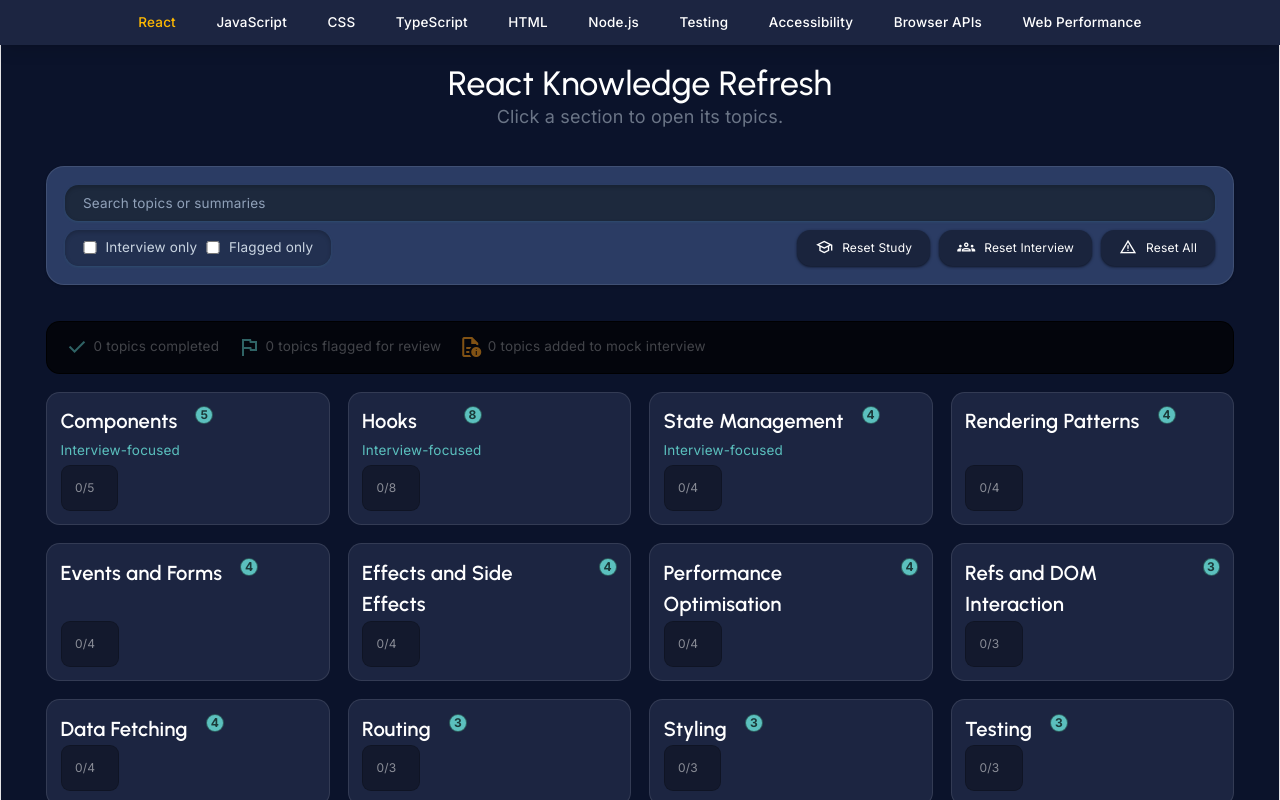
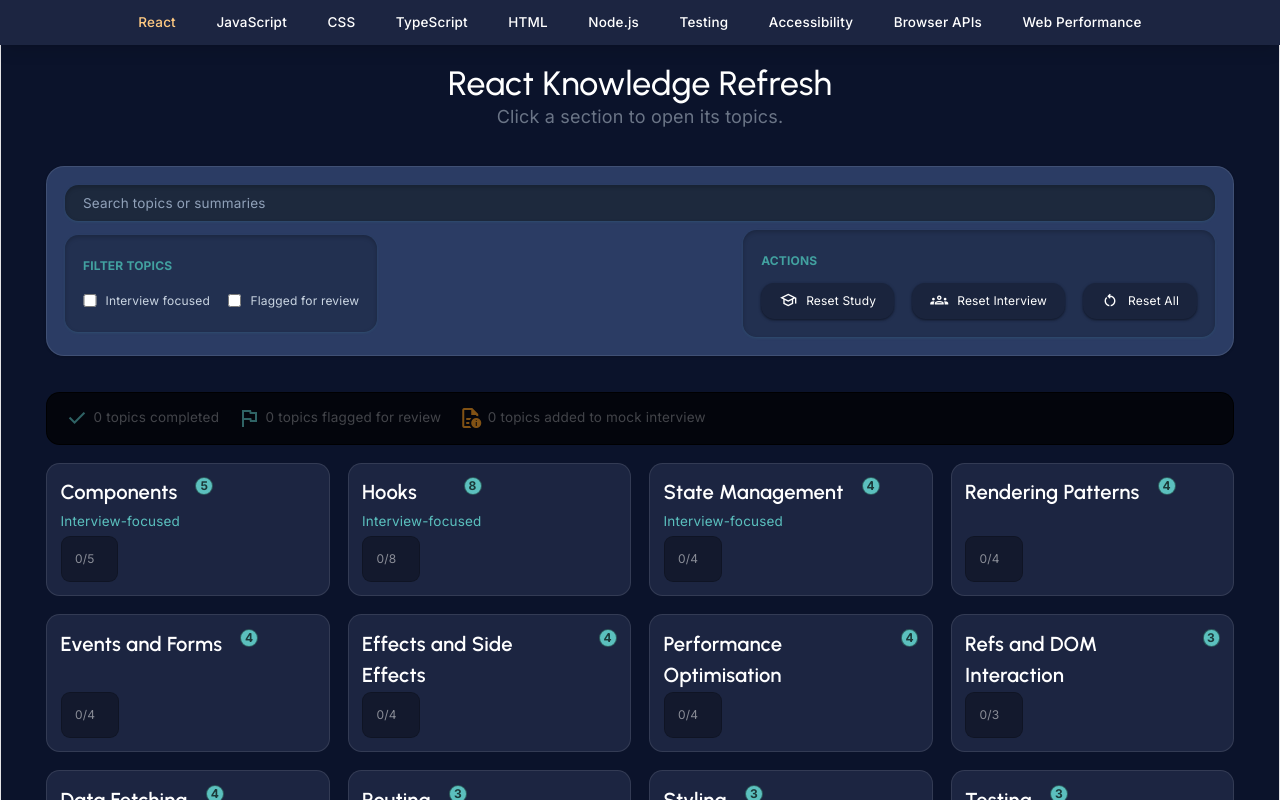
Before and after one commit to CodingToye/frontend-refresh-tool, a React (Vite) app: page / in a window 1280 px wide. Shown: the top 800 px of the page. Built offline with nearby package versions, Linux system fonts and the light colour scheme.

Commit message:
general tidy + moved scores out of toolbar

```diff
--- a/src/App.tsx
+++ b/src/App.tsx
@@ -1,6 +1,7 @@
 import {useEffect, useState} from "react";
 
 import {MockInterview} from "@/components/MockInterview";
+import {ScoreBoard} from "@/components/ScoreBoard";
 import {SectionCard} from "@/components/SectionCard";
 import type {Section} from "@/components/SectionCard/types";
 import {Toast} from "@/components/shared/Toast";
@@ -141,8 +142,6 @@ export default function App() {
           subjectKey={subject}
           searchTerm={searchTerm}
           onSearchChange={setSearchTerm}
-          reviewedCount={reviewedCount}
-          flaggedCount={flaggedCount}
           mockQuestionsCount={mockQuestionsCount}
           onResetProgress={handleResetStudy}
           onResetInterviewProgress={() => {
@@ -158,8 +157,15 @@ export default function App() {
           showFlaggedOnly={showFlaggedOnly}
           onShowFlaggedOnlyChange={setShowFlaggedOnly}
           onShowMockQuestions={() => setShowMockQuestions(true)}
+        />
+
+        <ScoreBoard
+          reviewedCount={reviewedCount}
+          flaggedCount={flaggedCount}
           subjectScore={getSubjectScore(subject)}
+          mockQuestionsCount={mockQuestionsCount}
         />
+
         <div className="grid grid-cols-1 gap-4 md:grid-cols-3 xl:grid-cols-4">
           {filteredSections.map((section) => {
             const totalTopics = section.items.length;
--- /dev/null
+++ b/src/components/ScoreBoard/ScoreBoard.tsx
@@ -0,0 +1,55 @@
+import type {ScoreBoardProps} from "./types";
+
+export function ScoreBoard({
+  reviewedCount,
+  flaggedCount,
+  subjectScore,
+  mockQuestionsCount,
+}: ScoreBoardProps) {
+  return (
+    <div className="flex flex-col lg:flex-row gap-4 lg:gap-0 justify-between items-start lg:items-center mb-4 bg-black/70 rounded-xl px-4 py-3 border border-black/90 text-xs text-white/50">
+      <div className="flex flex-col lg:flex-row gap-4 lg:gap-0">
+        <p
+          className={`text-xs text-left transition ${reviewedCount > 0 ? "opacity-100" : "opacity-50"}`}
+        >
+          <span className="material-symbols-outlined align-middle mr-1 text-primary-500">
+            check
+          </span>
+          {reviewedCount !== 1
+            ? `${reviewedCount} topics completed`
+            : `${reviewedCount} topic completed`}
+        </p>
+        <p
+          className={`text-xs lg:pl-4 text-left transition ${flaggedCount > 0 ? "opacity-100" : "opacity-50"}`}
+        >
+          <span className="material-symbols-outlined align-middle mr-1 text-primary-500">
+            flag
+          </span>
+          {flaggedCount !== 1
+            ? `${flaggedCount} topics flagged for review`
+            : `${flaggedCount} topic flagged for review`}
+        </p>
+        <p
+          className={`text-xs lg:pl-4 text-left transition ${mockQuestionsCount > 0 ? "opacity-100" : "opacity-50"}`}
+        >
+          <span className="material-symbols-outlined align-middle mr-1 text-secondary-500">
+            quick_reference
+          </span>
+          {mockQuestionsCount !== 1
+            ? `${mockQuestionsCount} topics added to mock interview`
+            : `${mockQuestionsCount} topic added to mock interview`}
+        </p>
+      </div>
+      <div className="flex flex-col lg:flex-row gap-2 lg:gap-0 items-center w-full lg:w-auto p-4 lg:p-0 rounded lg:rounded-none bg-tertiary-500 lg:bg-black/70">
+        {subjectScore !== null && (
+          <p className="lg:pl-4 text-xs text-center lg:text-left text-white/80">
+            <span className="material-symbols-outlined align-middle mr-1 text-primary-400">
+              workspace_premium
+            </span>
+            Overall interview score {subjectScore}%
+          </p>
+        )}
+      </div>
+    </div>
+  );
+}
--- /dev/null
+++ b/src/components/ScoreBoard/index.ts
@@ -0,0 +1,3 @@
+// src/components/ScoreBoard/index.ts
+export * from "./ScoreBoard";
+export * from "./types";
--- /dev/null
+++ b/src/components/ScoreBoard/types.ts
@@ -0,0 +1,6 @@
+export type ScoreBoardProps = {
+  reviewedCount: number;
+  flaggedCount: number;
+  subjectScore: number | null;
+  mockQuestionsCount: number;
+};
--- a/src/components/SubjectNav/SubjectNav.tsx
+++ b/src/components/SubjectNav/SubjectNav.tsx
@@ -1,4 +1,4 @@
-import {useEffect,useState} from "react";
+import {useEffect, useState} from "react";
 
 import type {SubjectKey} from "@/data/subjects";
 
@@ -45,8 +45,8 @@ export function SubjectNav({subjects, subject, setSubject}: SubjectNavProps) {
             onClick={() => setSubject(key as SubjectKey)}
             className={`rounded px-4 py-2 text-xs font-medium transition ${
               subject === key
-                ? "text-amber-400 hover:text-amber-600"
-                : "text-white hover:text-amber-600"
+                ? "text-secondary-400 hover:text-secondary-500"
+                : "text-white hover:text-secondary-400"
             }`}
           >
             {value.label}
--- a/src/components/Toolbar/Toolbar.tsx
+++ b/src/components/Toolbar/Toolbar.tsx
@@ -5,8 +5,6 @@ import type {ToolbarProps} from "./types";
 export function Toolbar({
   searchTerm,
   onSearchChange,
-  reviewedCount,
-  flaggedCount,
   mockQuestionsCount,
   onResetProgress,
   onResetInterviewProgress,
@@ -16,7 +14,6 @@ export function Toolbar({
   showFlaggedOnly,
   onShowFlaggedOnlyChange,
   onShowMockQuestions,
-  subjectScore,
 }: ToolbarProps) {
   return (
     <div className="mb-4">
@@ -32,29 +29,58 @@ export function Toolbar({
           </div>
 
           <div className="flex flex-col gap-2 lg:flex-row lg:items-center lg:justify-between">
-            <div className="flex lg:flex-row flex-wrap items-center gap-2 rounded-xl bg-black/20 px-4 py-4 lg:h-8 lg:py-0 shadow-sm shadow-primary-500/10 inset-shadow-sm inset-shadow-black/20">
-              <label className="flex items-center gap-2 text-xs text-slate-300">
+            <div className="flex flex-col flex-wrap items-start gap-2 rounded-xl bg-black/20 p-4 shadow-sm shadow-primary-500/10 inset-shadow-sm inset-shadow-black/20">
+              <small
+                className="uppercase text-primary-600 font-bold"
+                style={{fontSize: "12px"}}
+              >
+                {/* <span className="material-symbols-outlined align-middle mr-1 text-primary-500">
+                  filter_alt
+                </span> */}
+                Filter Topics
+              </small>
+              <div className="flex flex-col lg:flex-row gap-4">
+                <label className="flex items-center gap-2 text-xxs text-slate-300">
                   <input
                     type="checkbox"
                     checked={showInterviewOnly}
-                  onChange={(e) => onShowInterviewOnlyChange(e.target.checked)}
-                  className="h-3 w-3 primary-500-primary-500"
+                    onChange={(e) =>
+                      onShowInterviewOnlyChange(e.target.checked)
+                    }
+                    className="h-3 w-3 accent-primary-500"
                   />
-                Interview only
+                  Interview focused
                 </label>
 
-              <label className="flex items-center gap-2 text-xs text-slate-300">
+                <label className="flex items-center gap-2 text-xxs text-slate-300">
                   <input
                     type="checkbox"
                     checked={showFlaggedOnly}
                     onChange={(e) => onShowFlaggedOnlyChange(e.target.checked)}
-                  className="h-3 w-3 primary-500-primary-500"
+                    className="h-3 w-3 accent-primary-500"
                   />
-                Flagged only
+                  Flagged for review
                 </label>
               </div>
+            </div>
 
-            <div className="flex flex-col lg:flex-row gap-2">
+            <div className="flex flex-col flex-wrap items-start gap-2 rounded-xl bg-black/20 p-4 shadow-sm shadow-primary-500/10 inset-shadow-sm inset-shadow-black/20">
+              <small
+                className="uppercase text-primary-600 font-bold"
+                style={{fontSize: "12px"}}
+              >
+                Actions
+              </small>
+              <div className="flex flex-col w-full lg:w-auto lg:flex-row gap-4">
+                {mockQuestionsCount !== 0 && (
+                  <Button
+                    buttonLabel="Take Mock Interview"
+                    buttonIcon="groups"
+                    buttonStyle="primary"
+                    handleClick={onShowMockQuestions}
+                    extraClasses="w-full justify-center lg:w-auto lg:justify-normal"
+                  />
+                )}
                 <Button
                   buttonLabel="Reset Study"
                   buttonStyle="tertiary"
@@ -72,65 +98,13 @@ export function Toolbar({
                 <Button
                   buttonLabel="Reset All"
                   buttonStyle="tertiary"
-                buttonIcon="warning"
+                  buttonIcon="restart_alt"
                   handleClick={onResetAllProgress}
                 />
               </div>
             </div>
           </div>
         </div>
-      <div className="flex flex-col lg:flex-row gap-4 lg:gap-0 justify-between items-center bg-black/70 rounded-xl px-4 py-3 border border-black/90 text-xs text-white/50">
-        <div className="flex flex-col lg:flex-row gap-4 lg:gap-0">
-          <p
-            className={`text-xs text-left transition ${reviewedCount > 0 ? "opacity-100" : "opacity-50"}`}
-          >
-            <span className="material-symbols-outlined align-middle mr-1 text-primary-500">
-              check
-            </span>
-            {reviewedCount !== 1
-              ? `${reviewedCount} topics completed`
-              : `${reviewedCount} topic completed`}
-          </p>
-          <p
-            className={`text-xs lg:pl-4 text-left transition ${flaggedCount > 0 ? "opacity-100" : "opacity-50"}`}
-          >
-            <span className="material-symbols-outlined align-middle mr-1 text-primary-500">
-              flag
-            </span>
-            {flaggedCount !== 1
-              ? `${flaggedCount} topics flagged for review`
-              : `${flaggedCount} topic flagged for review`}
-          </p>
-          <p
-            className={`text-xs lg:pl-4 text-left transition ${mockQuestionsCount > 0 ? "opacity-100" : "opacity-50"}`}
-          >
-            <span className="material-symbols-outlined align-middle mr-1 text-secondary-500">
-              quick_reference
-            </span>
-            {mockQuestionsCount !== 1
-              ? `${mockQuestionsCount} topics added to mock interview`
-              : `${mockQuestionsCount} topic added to mock interview`}
-          </p>
-        </div>
-        <div className="flex flex-col lg:flex-row gap-2 lg:gap-0 items-center w-full lg:w-auto">
-          {mockQuestionsCount !== 0 && (
-            <Button
-              buttonLabel="Mock Interview"
-              buttonIcon="groups"
-              buttonStyle="primary"
-              handleClick={onShowMockQuestions}
-              extraClasses="w-full justify-center lg:w-auto lg:justify-normal"
-            />
-          )}
-          {subjectScore !== null && (
-            <p className="lg:pl-4 text-xs text-center lg:text-left text-white/80">
-              <span className="material-symbols-outlined align-middle mr-1 text-primary-400">
-                workspace_premium
-              </span>
-              Overall interview score {subjectScore}%
-            </p>
-          )}
-        </div>
       </div>
     </div>
   );
--- a/src/components/Toolbar/types.ts
+++ b/src/components/Toolbar/types.ts
@@ -2,8 +2,6 @@ export type ToolbarProps = {
   subjectKey: string;
   searchTerm: string;
   onSearchChange: (value: string) => void;
-  reviewedCount: number;
-  flaggedCount: number;
   mockQuestionsCount: number;
   onResetProgress: () => void;
   onResetInterviewProgress: () => void;
@@ -13,5 +11,4 @@ export type ToolbarProps = {
   showFlaggedOnly: boolean;
   onShowFlaggedOnlyChange: (value: boolean) => void;
   onShowMockQuestions: () => void;
-  subjectScore: number | null;
 };
```
Lines whose indentation alone changed are shown as unchanged.
